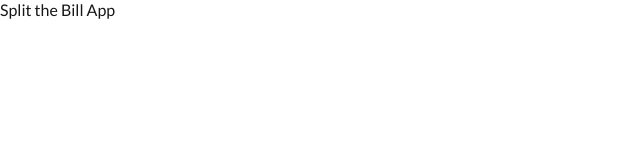
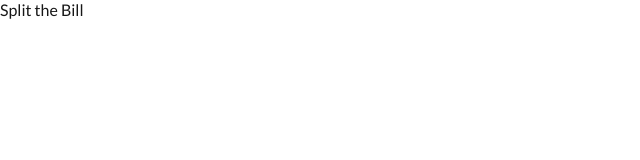
Before and after one commit to jieun-lee/split-the-bill, a Next.js app: page / in a window 1280 px wide. Shown: the top 160 px of the page, without its empty margins (0-640 px from the left). Built offline with nearby package versions, Linux system fonts and the light colour scheme.

Commit message:
Add SplitTheBill component

```diff
--- /dev/null
+++ b/src/pages/SplitTheBill.tsx
@@ -0,0 +1,11 @@
+import React from 'react';
+
+const SplitTheBill: React.FC = () => {
+	return (
+		<div>
+			Split the Bill
+		</div>
+	)
+}
+
+export default SplitTheBill;
--- a/src/pages/index.tsx
+++ b/src/pages/index.tsx
@@ -1,4 +1,5 @@
 import Head from "next/head";
+import SplitTheBill from "./SplitTheBill";
 
 export default function Home() {
   return (
@@ -9,7 +10,7 @@ export default function Home() {
 			<link rel="icon" href="/favicon.ico" />
       	</Head>
 		<main>
-			Split the Bill App
+			<SplitTheBill />
 		</main>
     </>
   );
```
